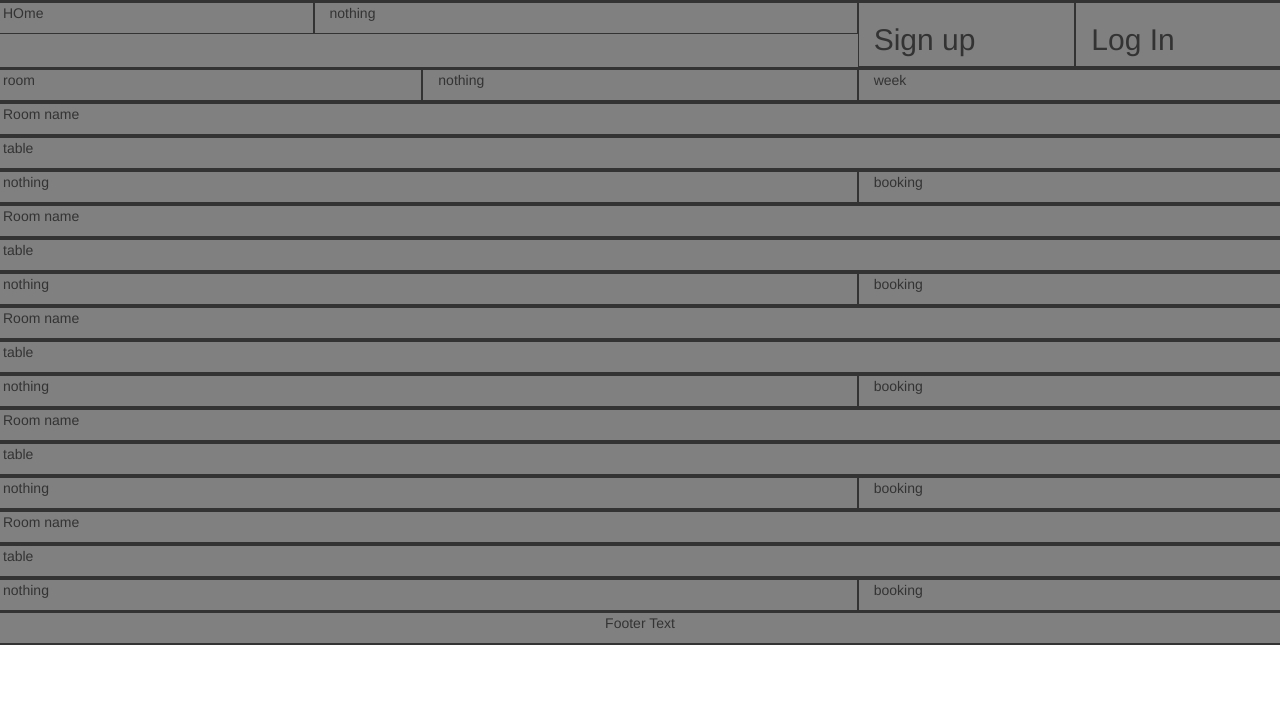
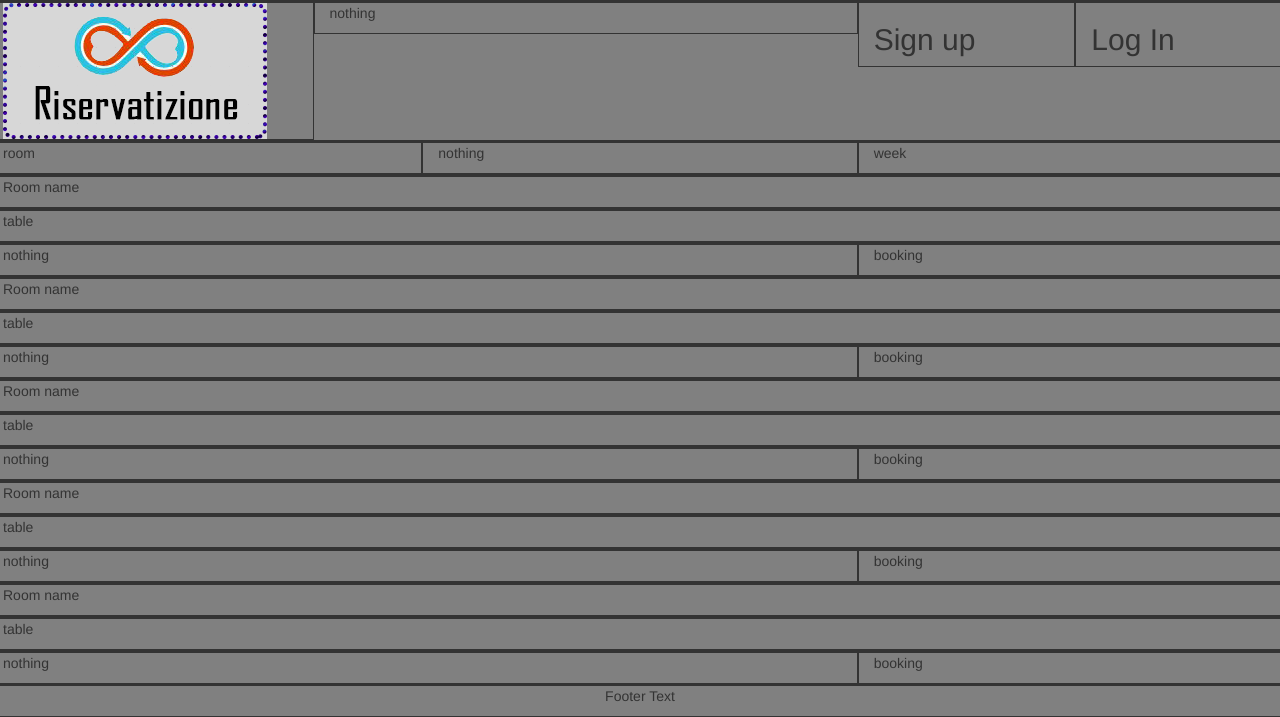
Before and after one commit to skillwork-mdimitrov/Project-Riservazione, a PHP site: page / in a window 1280 px wide. Shown: the top 717 px of the page. Run offline with PHP 8.4, Linux system fonts and the light colour scheme; some libraries are stand-ins or nearby versions.

Commit message:
added logo

```diff
--- a/index.php
+++ b/index.php
@@ -39,7 +39,7 @@
         and continue to scale down on the smallest screens. -->
         <!--nav bar-->
         <div class="row">
-            <div class="col-sm-3 col-xs-3"><p>HOme</p></div>
+            <div class="col-sm-3 col-xs-3"><img src="Images\logo.png" alt="logo"></div>
             <div class="col-sm-5 col-xs-5"><p>nothing</p></div>
 
             <div id="signupLogin" class="col-sm-2 col-xs-2">
```
